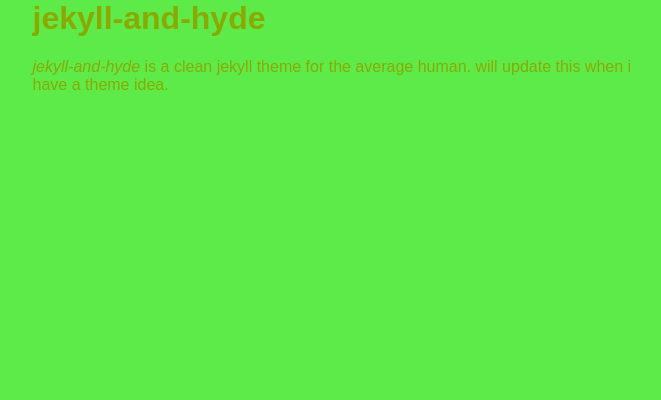
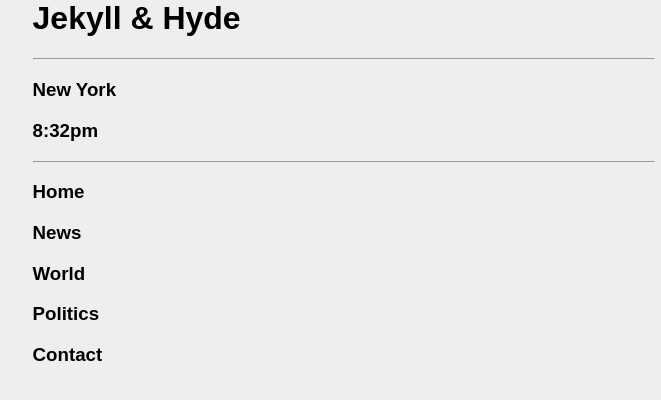
Before and after one commit to reemlifa/jekyll-and-hyde, a Jekyll site: the page built from index.md, in a window 1280 px wide. Shown: the top 400 px of the page, without its empty margins (296-957 px from the left). Built offline with Jekyll 4.4.1, drawn with Linux system fonts in a browser that asks for light colours.

Commit message:
applied some styling changes

```diff
--- a/_layouts/default.html
+++ b/_layouts/default.html
@@ -1,6 +1,6 @@
 <html>
+      {% include head.html %}
   <body>
     {{ content }}
-    {% include head.html %}
   </body>
 </html>
--- a/_sass/base.scss
+++ b/_sass/base.scss
@@ -1,7 +1,7 @@
 body {
-    background-color: #1be400b6;
+    background-color: #eeeeee;
     font-family: sans-serif;
     margin: auto;
-    max-width: 70ch;
-    color: #8da901;
+    width: 70ch;
+    color: #000000;
   }
--- a/index.md
+++ b/index.md
@@ -3,6 +3,16 @@ title: home
 layout: default
 ---
 
-# jekyll-and-hyde
 
-*jekyll-and-hyde* is a clean jekyll theme for the average human. will update this when i have a theme idea.
+# Jekyll  & Hyde
+***
+
+### New York
+### 8:32pm
+***
+
+### Home
+### News
+### World
+### Politics
+### Contact
```
